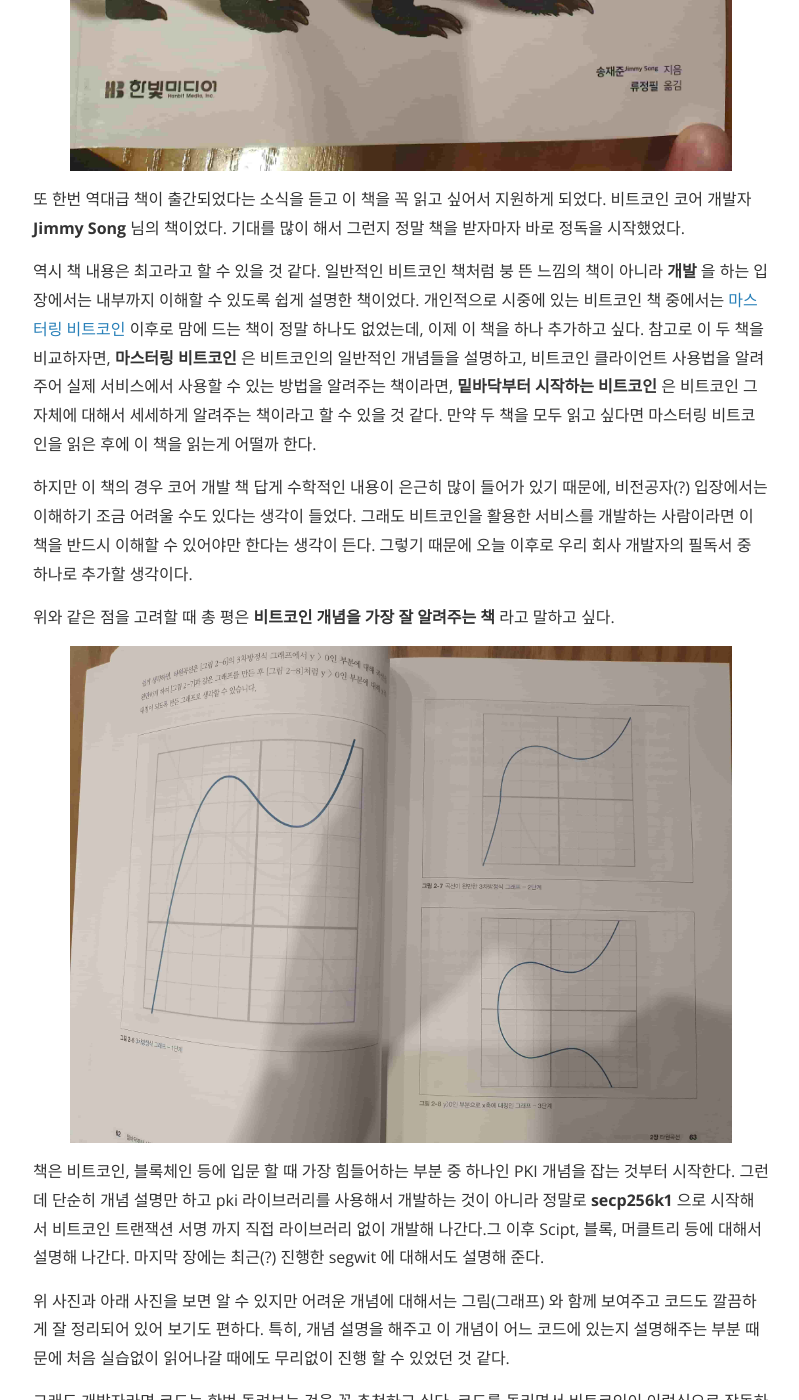
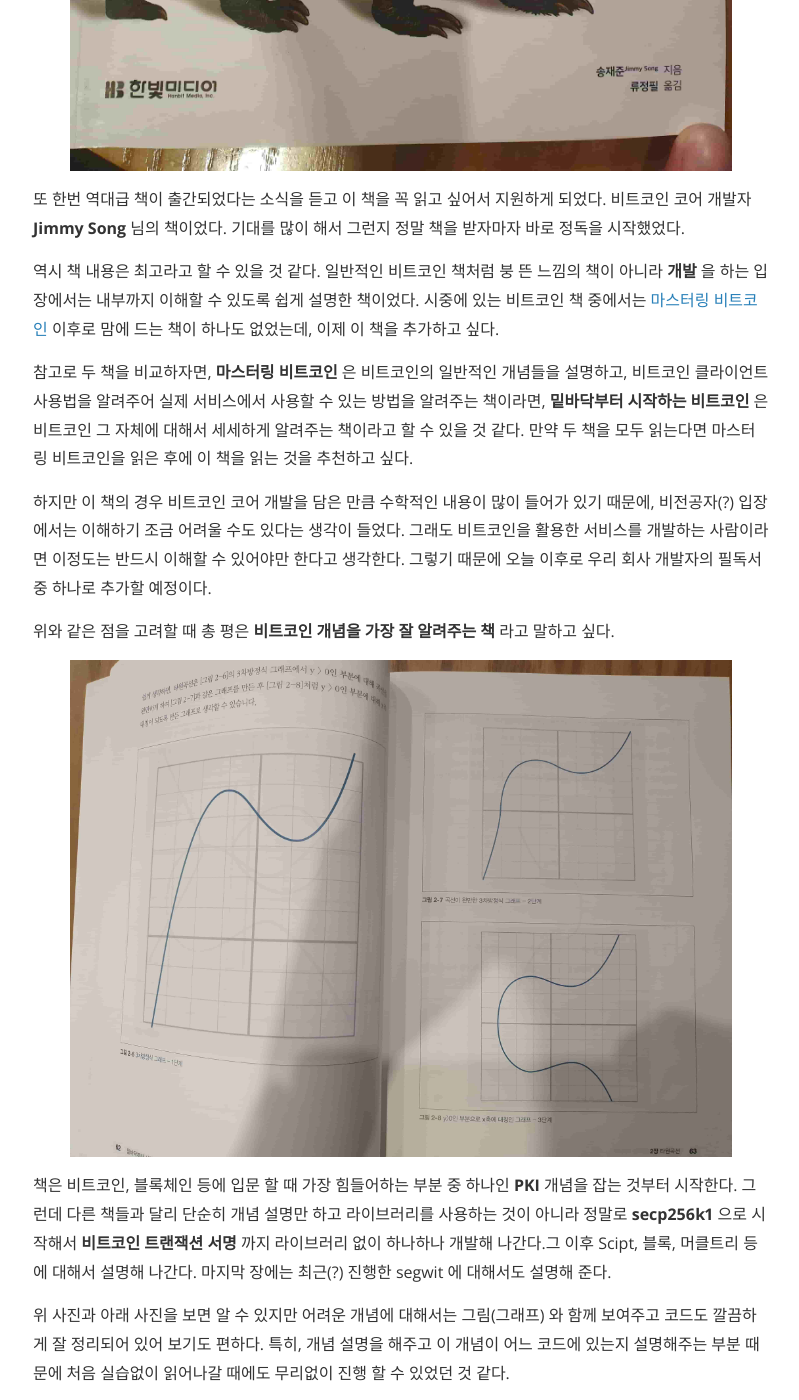
Before and after one commit to kscory/blog, a Jekyll site: the page built from _posts/2019-12-15-review-hanbit-programming_bitcoin.md, in a window 1280 px wide and 1400 px high, scrolled down 1113 px. Shown: the whole window, without its empty margins (239-1038 px from the left). Built offline with Jekyll 4.4.1, drawn with Linux system fonts in a browser that asks for light colours; nearby versions of some CDN libraries; comment, search, counter and statistics services are not loaded; some of the changed text lies outside the part shown.

Commit message:
edit 밑바닥 비트코인

```diff
--- a/_posts/2019-12-15-review-hanbit-programming_bitcoin.md
+++ b/_posts/2019-12-15-review-hanbit-programming_bitcoin.md
@@ -15,25 +15,27 @@ tags: review book
 
 또 한번 역대급 책이 출간되었다는 소식을 듣고 이 책을 꼭 읽고 싶어서 지원하게 되었다. 비트코인 코어 개발자 __Jimmy Song__ 님의 책이었다. 기대를 많이 해서 그런지 정말 책을 받자마자 바로 정독을 시작했었다.
 
-역시 책 내용은 최고라고 할 수 있을 것 같다. 일반적인 비트코인 책처럼 붕 뜬 느낌의 책이 아니라 __개발__ 을 하는 입장에서는 내부까지 이해할 수 있도록 쉽게 설명한 책이었다. 개인적으로 시중에 있는 비트코인 책 중에서는 [마스터링 비트코인](http://www.yes24.com/Product/goods/22357437) 이후로 맘에 드는 책이 정말 하나도 없었는데, 이제 이 책을 하나 추가하고 싶다. 참고로 이 두 책을 비교하자면, __마스터링 비트코인__ 은 비트코인의 일반적인 개념들을 설명하고, 비트코인 클라이언트 사용법을 알려주어 실제 서비스에서 사용할 수 있는 방법을 알려주는 책이라면, __밑바닥부터 시작하는 비트코인__ 은 비트코인 그 자체에 대해서 세세하게 알려주는 책이라고 할 수 있을 것 같다. 만약 두 책을 모두 읽고 싶다면 마스터링 비트코인을 읽은 후에 이 책을 읽는게 어떨까 한다.
+역시 책 내용은 최고라고 할 수 있을 것 같다. 일반적인 비트코인 책처럼 붕 뜬 느낌의 책이 아니라 __개발__ 을 하는 입장에서는 내부까지 이해할 수 있도록 쉽게 설명한 책이었다. 시중에 있는 비트코인 책 중에서는 [마스터링 비트코인](http://www.yes24.com/Product/goods/22357437) 이후로 맘에 드는 책이 하나도 없었는데, 이제 이 책을 추가하고 싶다.
 
-하지만 이 책의 경우 코어 개발 책 답게 수학적인 내용이 은근히 많이 들어가 있기 때문에, 비전공자(?) 입장에서는 이해하기 조금 어려울 수도 있다는 생각이 들었다. 그래도 비트코인을 활용한 서비스를 개발하는 사람이라면 이 책을 반드시 이해할 수 있어야만 한다는 생각이 든다. 그렇기 때문에 오늘 이후로 우리 회사 개발자의 필독서 중 하나로 추가할 생각이다.
+참고로 두 책을 비교하자면, __마스터링 비트코인__ 은 비트코인의 일반적인 개념들을 설명하고, 비트코인 클라이언트 사용법을 알려주어 실제 서비스에서 사용할 수 있는 방법을 알려주는 책이라면, __밑바닥부터 시작하는 비트코인__ 은 비트코인 그 자체에 대해서 세세하게 알려주는 책이라고 할 수 있을 것 같다. 만약 두 책을 모두 읽는다면 마스터링 비트코인을 읽은 후에 이 책을 읽는 것을 추천하고 싶다.
+
+하지만 이 책의 경우 비트코인 코어 개발을 담은 만큼 수학적인 내용이 많이 들어가 있기 때문에, 비전공자(?) 입장에서는 이해하기 조금 어려울 수도 있다는 생각이 들었다. 그래도 비트코인을 활용한 서비스를 개발하는 사람이라면 이정도는 반드시 이해할 수 있어야만 한다고 생각한다. 그렇기 때문에 오늘 이후로 우리 회사 개발자의 필독서 중 하나로 추가할 예정이다.
 
 위와 같은 점을 고려할 때 총 평은 __비트코인 개념을 가장 잘 알려주는 책__ 라고 말하고 싶다.
 
 <img src="/assets/review/programming-bitcoin/programming-bitcoin-02.jpeg" alt="programming-bitcoin-02">
 
-책은 비트코인, 블록체인 등에 입문 할 때 가장 힘들어하는 부분 중 하나인 PKI 개념을 잡는 것부터 시작한다. 그런데 단순히 개념 설명만 하고 pki 라이브러리를 사용해서 개발하는 것이 아니라 정말로 __secp256k1__ 으로 시작해서 비트코인 트랜잭션 서명 까지 직접 라이브러리 없이 개발해 나간다.그 이후 Scipt, 블록, 머클트리 등에 대해서 설명해 나간다. 마지막 장에는 최근(?) 진행한 segwit 에 대해서도 설명해 준다.
+책은 비트코인, 블록체인 등에 입문 할 때 가장 힘들어하는 부분 중 하나인 __PKI__ 개념을 잡는 것부터 시작한다. 그런데 다른 책들과 달리 단순히 개념 설명만 하고 라이브러리를 사용하는 것이 아니라 정말로 __secp256k1__ 으로 시작해서 __비트코인 트랜잭션 서명__ 까지 라이브러리 없이 하나하나 개발해 나간다.그 이후 Scipt, 블록, 머클트리 등에 대해서 설명해 나간다. 마지막 장에는 최근(?) 진행한 segwit 에 대해서도 설명해 준다.
 
 위 사진과 아래 사진을 보면 알 수 있지만 어려운 개념에 대해서는 그림(그래프) 와 함께 보여주고 코드도 깔끔하게 잘 정리되어 있어 보기도 편하다. 특히, 개념 설명을 해주고 이 개념이 어느 코드에 있는지 설명해주는 부분 때문에 처음 실습없이 읽어나갈 때에도 무리없이 진행 할 수 있었던 것 같다.
 
-그래도 개발자라면 코드는 한번 돌려보는 것을 꼭 추천하고 싶다. 코드를 돌리면서 비트코인이 이런식으로 작동하는 구나를 간단하게 나마 느낄 수 있었기 때문이다.
+그래도 개발자라면 코드는 한번 돌려보는 것을 꼭 추천하고 싶다. 코드를 돌리면서 비트코인이 이런식으로 작동하는 구나를 간단하게 나마 느낄 수 있었기 때문이다. 물론 책에 나오는 연습문제를 풀어보려면 코드를 돌려볼 수 밖에 없다. (연습문제는 반드시 풀어 보도록 하자)
 
 <img src="/assets/review/programming-bitcoin/programming-bitcoin-03.jpeg" alt="programming-bitcoin-03">
 
-작성자의 경우 현재 블록체인 업계에 종사하기 때문에 더 관심이 있었을 지도 모른다. 하지만 그렇다고 하더라도 최근 읽은 블록체인 관련 책 중에 가장 흥미롭게 읽었던 것 같다. 한빝미디어의 베스트 셀러인 __밑바닥 부터 시작하는 딥러닝 1,2__ 의 이름을 가히 이을만 한 책이라는 생각이 들었다.(작성자의 경우 저 두책도 모두 읽었었다.)
+작성자의 경우 현재 블록체인 업계에 종사하기 때문에 더 관심이 있었을 지도 모른다. 그렇다고 하더라도 최근 읽은 블록체인 관련 책 중에 가장 흥미롭게 읽었던 것 같다. 한빝미디어의 베스트 셀러인 __밑바닥 부터 시작하는 딥러닝 1,2__ 의 이름을 가히 이을수 있을 책이라는 생각이 들었다.(작성자의 경우 저 두책도 모두 읽었었다.)
 
-또한 개인적인 생각에는 블록체인(비트코인) 업계 종사자가 아니라 일반 개발자들도 한번 사서 읽어보면 평상시 사용하는 __Key 관련 내용__, __네트워크__ 등을 직접 코딩하면서 배울 수 있는 기회가 될 수도 있겠다는 생각이 들었다.
+또한 개인적인 생각에는 블록체인(비트코인) 업계 종사자가 아니라 일반 개발자들도 사서 읽어보면 평상시 사용하는 __Key 관련 내용__, __네트워크__ 등을 직접 코딩하면서 배울 수 있기 때문에 도움이 많이 될 것 같다.
 
 그렇기 때문에 결론적으로 이 책을
 
```
